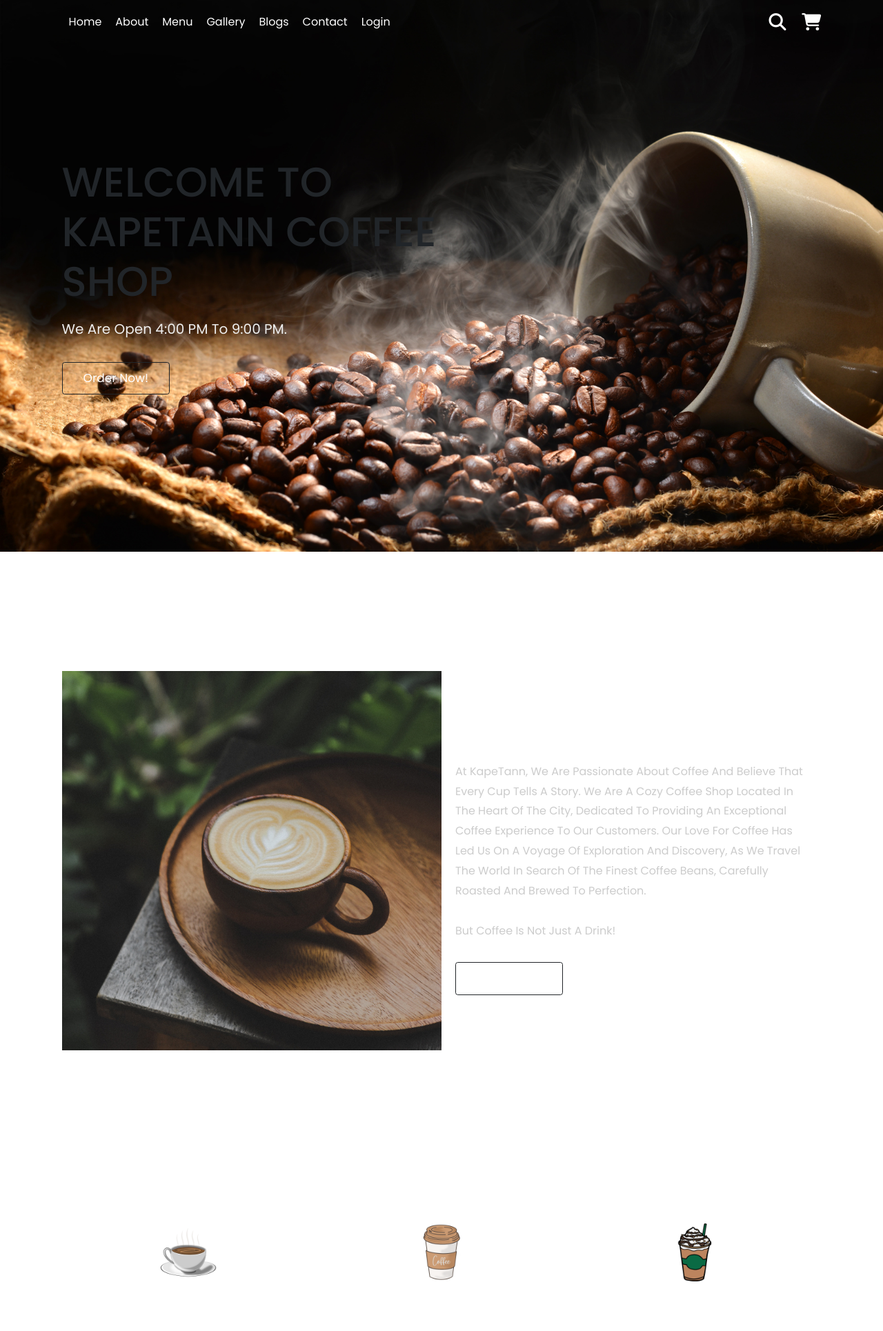
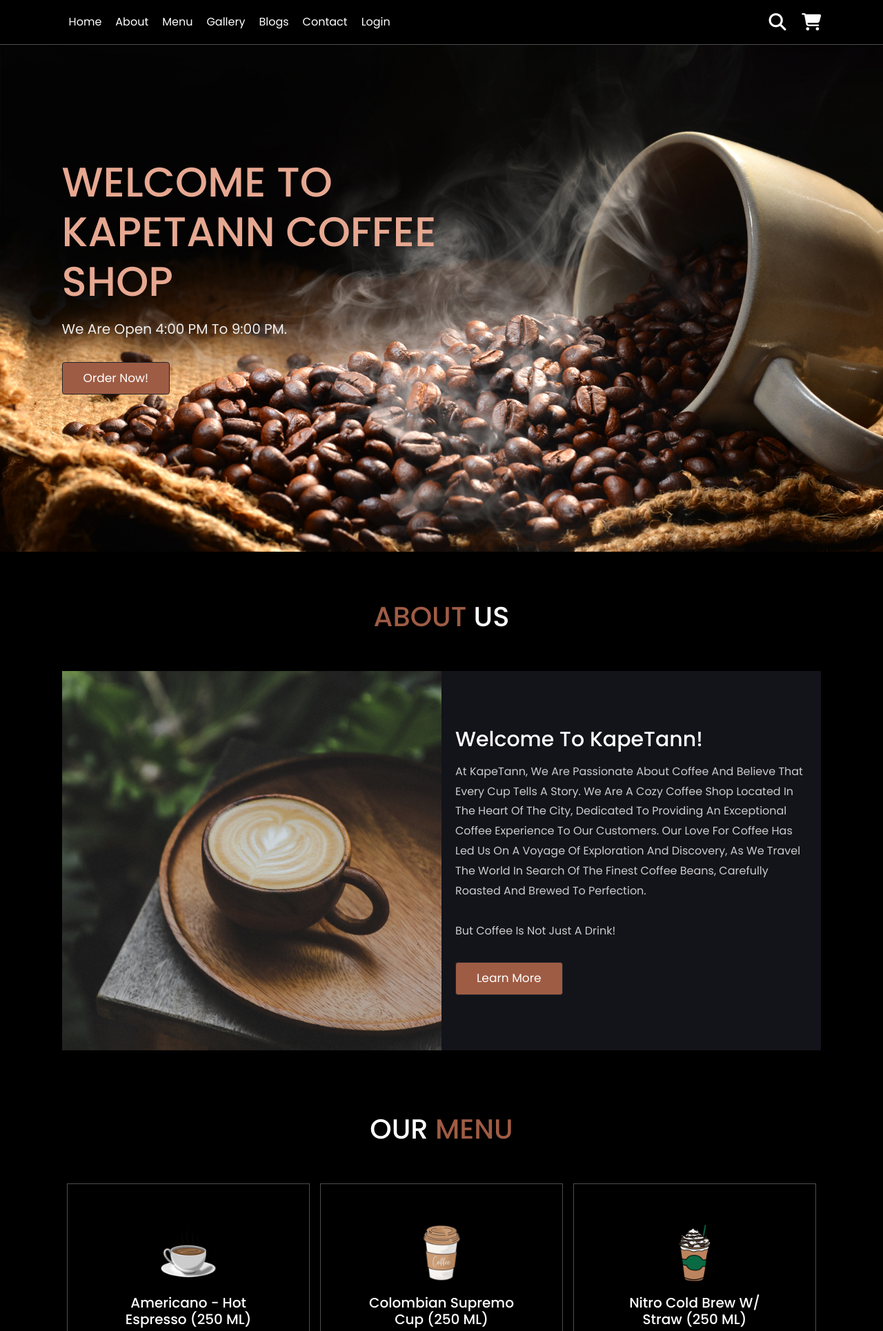
Before and after one commit to Med00amine/project-web-coffee-shop, a PHP site: page / in a window 1280 px wide. Shown: the top 1930 px of the page at 69% size. Run offline with PHP 8.4, Linux system fonts and the light colour scheme; some libraries are stand-ins or nearby versions.

Commit message:
Revert "Update style.css"
This reverts commit 57b529fbf84092a75d0a666a0e8a70541c7fa8b0.

```diff
--- a/coffee-shop-website-main/assets/css/style.css
+++ b/coffee-shop-website-main/assets/css/style.css
@@ -1,5 +1,16 @@
 @import url('https://fonts.googleapis.com/css2?family=Poppins:wght@200;300;400;500;600&display=swap');
 
+:root {
+    --main-color: #9F5C44;
+    --second-color: #64342C;
+    --third-color: #644C2C;
+    --fourth-color: #392414;
+    --fifth-color: #1F232C;
+    --sixth-color: #e7a891;
+    --black: #13131a;
+    --bg: #000000;
+    --border: .1rem solid rgba(255,255,255,.3);
+}
 
 * {
     font-family: 'Poppins', sans-serif;
```
